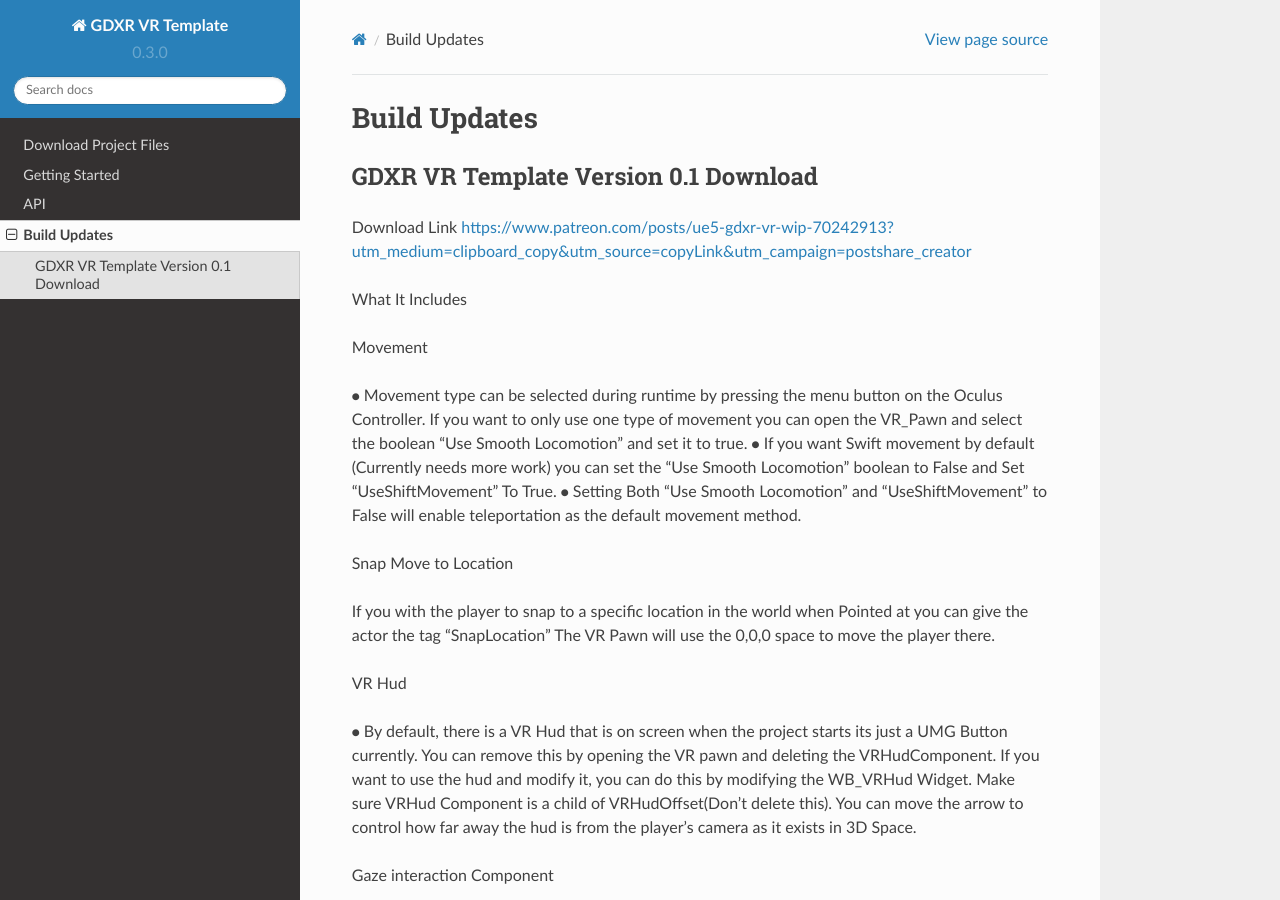
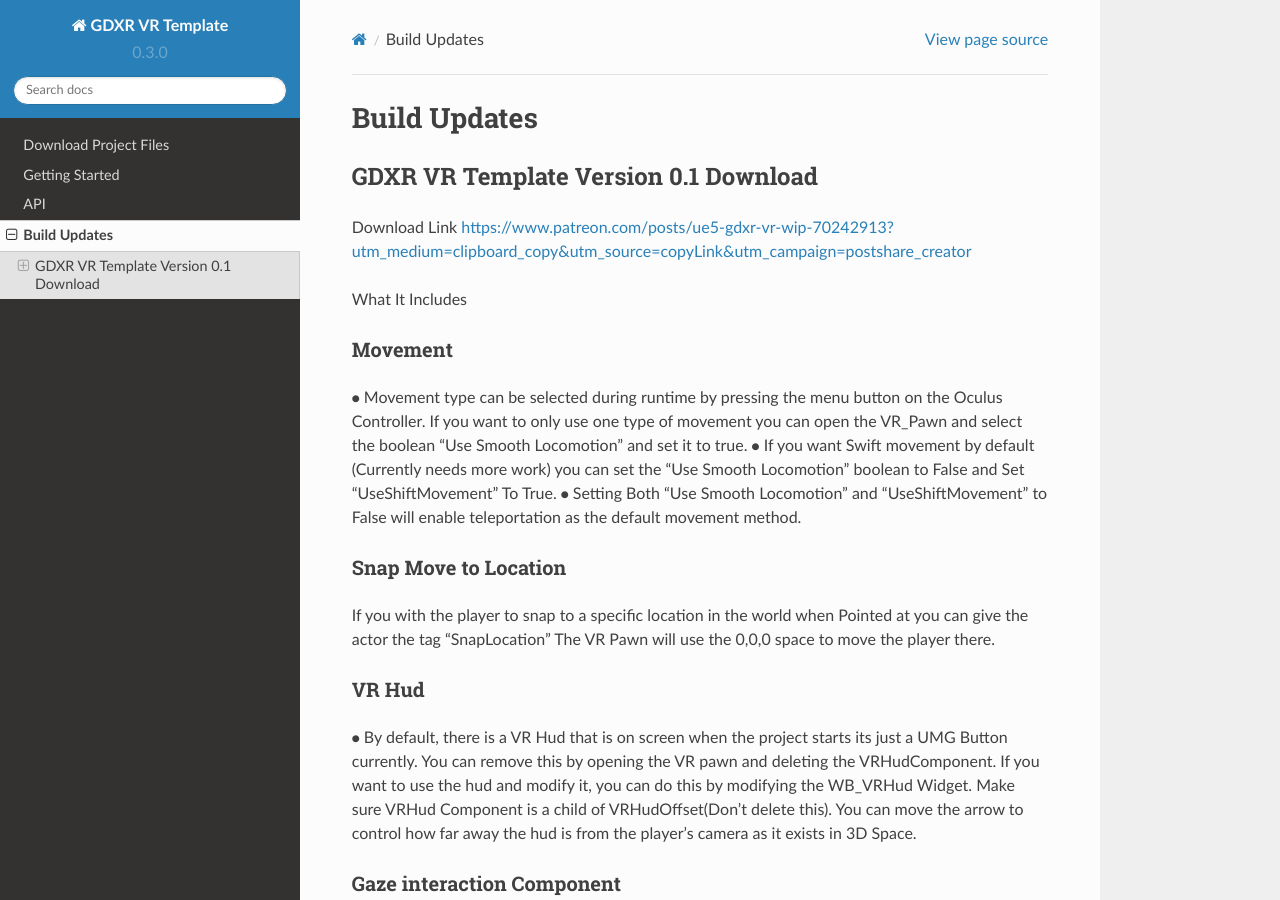
Before and after one commit to jonathan9232/GDXR-VR-Template-Documentation, a Sphinx documentation site: the page built from docs/source/Updates.rst, in a window 1280 px wide and 900 px high. Built offline with Sphinx 7.4.7 and the Read the Docs theme 2.0.0, drawn with Linux system fonts in a browser that asks for light colours; pages that are not in the unit, such as notebooks, are missing from menus.

Commit message:
Update Updates.rst

```diff
--- a/docs/source/Updates.rst
+++ b/docs/source/Updates.rst
@@ -9,34 +9,40 @@
 
 What It Includes
 
-Movement
+**Movement**
+------------
 
 ⦁ Movement type can be selected during runtime by pressing the menu button on the Oculus Controller. If you want to only use one type of movement you can open the VR_Pawn and select the boolean "Use Smooth Locomotion" and set it to true.
 ⦁ If you want Swift movement by default (Currently needs more work) you can set the "Use Smooth Locomotion" boolean to False and Set "UseShiftMovement" To True.
 ⦁ Setting Both "Use Smooth Locomotion" and "UseShiftMovement" to False will enable teleportation as the default movement method.
 
-Snap Move to Location
+**Snap Move to Location**
+-------------------------
 
 If you with the player to snap to a specific location in the world when Pointed at you can give the actor the tag  "SnapLocation" The VR Pawn will use the 0,0,0 space to move the player there.
 
-VR Hud
+**VR Hud**
+----------
 
 ⦁ By default, there is a VR Hud that is on screen when the project starts its just a UMG Button currently. You can remove this by opening the VR pawn and deleting the VRHudComponent. If you want to use the hud and modify it, you can do this by modifying the WB_VRHud Widget. Make sure VRHud Component is a child of VRHudOffset(Don't delete this). You can move the arrow to control how far away the hud is from the player's camera as it exists in 3D Space.
 
-Gaze interaction Component
+**Gaze interaction Component**
+--------------------------
 
 ⦁ The Gaze Interaction component must be a child of the VRPawn Camera if it's being used. (I recommend not using it) as it's currently the only addition that runs on its own event tick.
 ⦁ With the gaze component, I built in a timer so you can choose how long the user must look at the actor before it activates. Currently set to 2 seconds you can change this duration inside the VRPawn by selecting the GazeInteractionComponent.
 ⦁ To activate an actor with it, give the actor the Blueprint interface "VRGaze BPI"
 You can then use the event Gaze Hover to receive the activate message. Check out the example Blueprint "BP_GazeExample"
 
-Climbing
+**Climbing**
+------------
 
 ⦁ Currently, a work in progress as I need to fix a 2 handed issue. There are two methods of climbing included with the template.
 ⦁ The First method is based on an actor Tag, you can give a static actor the tag "CanClimb" This is enabled on the White cube under the spectator camera actor.
 ⦁ The Second Method uses a Physics material to detect the grab. Let's say you have an actor which only has specific areas you want to climb on, you can add the "PM_Climbing" Physics material to it and that will let you climb on anything with that material. The yellow actors can be seen as an example of this.
 
-Draws and Levers
+**Draws and Levers**
+--------------------
 
 ⦁ These are going to need to be explained in a video. If you need to use them simply duplicate the ones which currently exist and swap out the static meshes.
 [12:01 AM]Jonathan (GDXR): Grab Component
@@ -53,7 +59,8 @@
 ⦁ This will be all you need for a single animation object.
 ⦁ If you want to play another animation using the controller trigger after grabbing it you can Enable "Use Trigger Animation" and then select a trigger animation to use from the drop-down.
 
-Using VR Hands
+**Using VR Hands**
+------------------
 
 ⦁ To use the VR skeletal mesh hands by Default you can open the VRPawn and Change the Boolean "Use Controllers" to False.
 ⦁ To interact with UMG while using your hands you can hold the grip button and touch (Not Pull) the trigger to point. Touch the UMG and you should interact with it.
```
